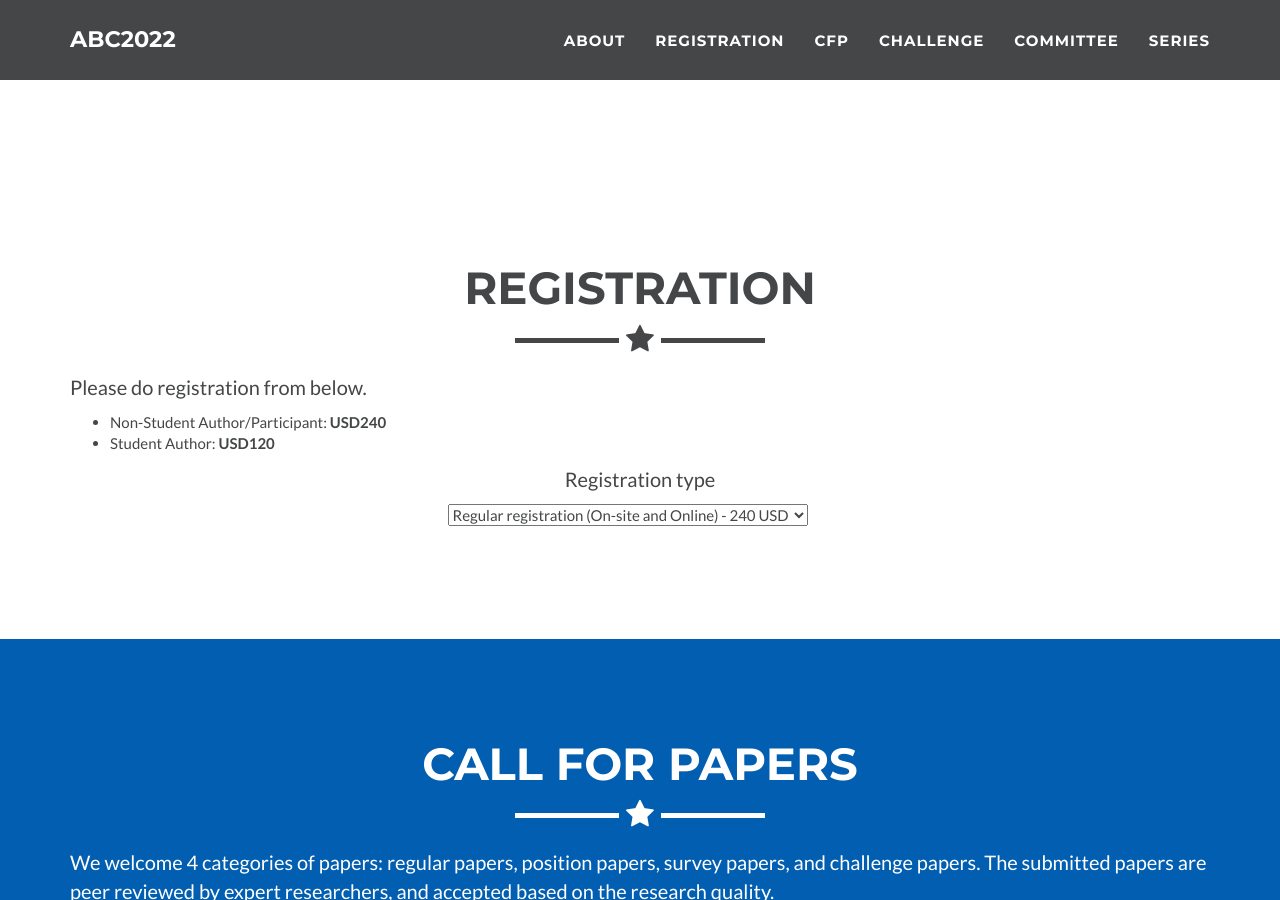
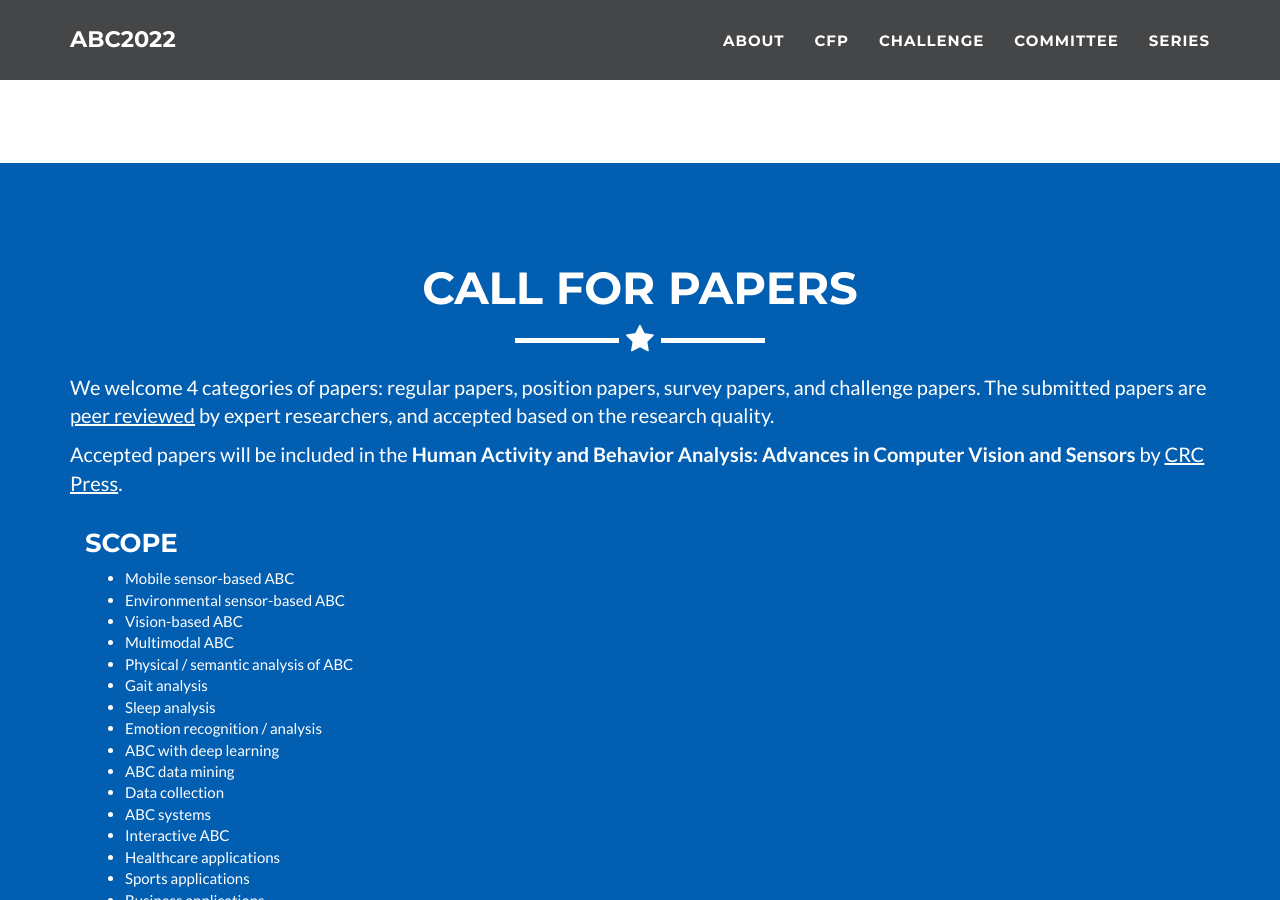
Before and after one commit to abc-research/abc-research.github.io, a Jekyll site: the page built from index.html, in a window 1280 px wide and 900 px high, scrolled down 1270 px. Built offline with Jekyll 4.4.1, drawn with Linux system fonts in a browser that asks for light colours; comment, search, counter and statistics services are not loaded; part of the change alters nothing that is shown.

Commit message:
Update _config.yml

```diff
--- a/_config.yml
+++ b/_config.yml
@@ -20,7 +20,7 @@ navitem:
     url: "#about"
 #  - name: Program     commented
 #    url: "#program"    commented
-  - name: Registration
+#  - name: Registration
     url: "#registration"
   - name: CFP
     url: "#cfp"
@@ -39,7 +39,7 @@ includes:
   - file: about.html
 #  - file: keynote.html  commented
 #  - file: program.html  commented
-  - file: registration.html
+#  - file: registration.html
   - file: cfp.html
   - file: venue.html
   - file: committee.html
```
